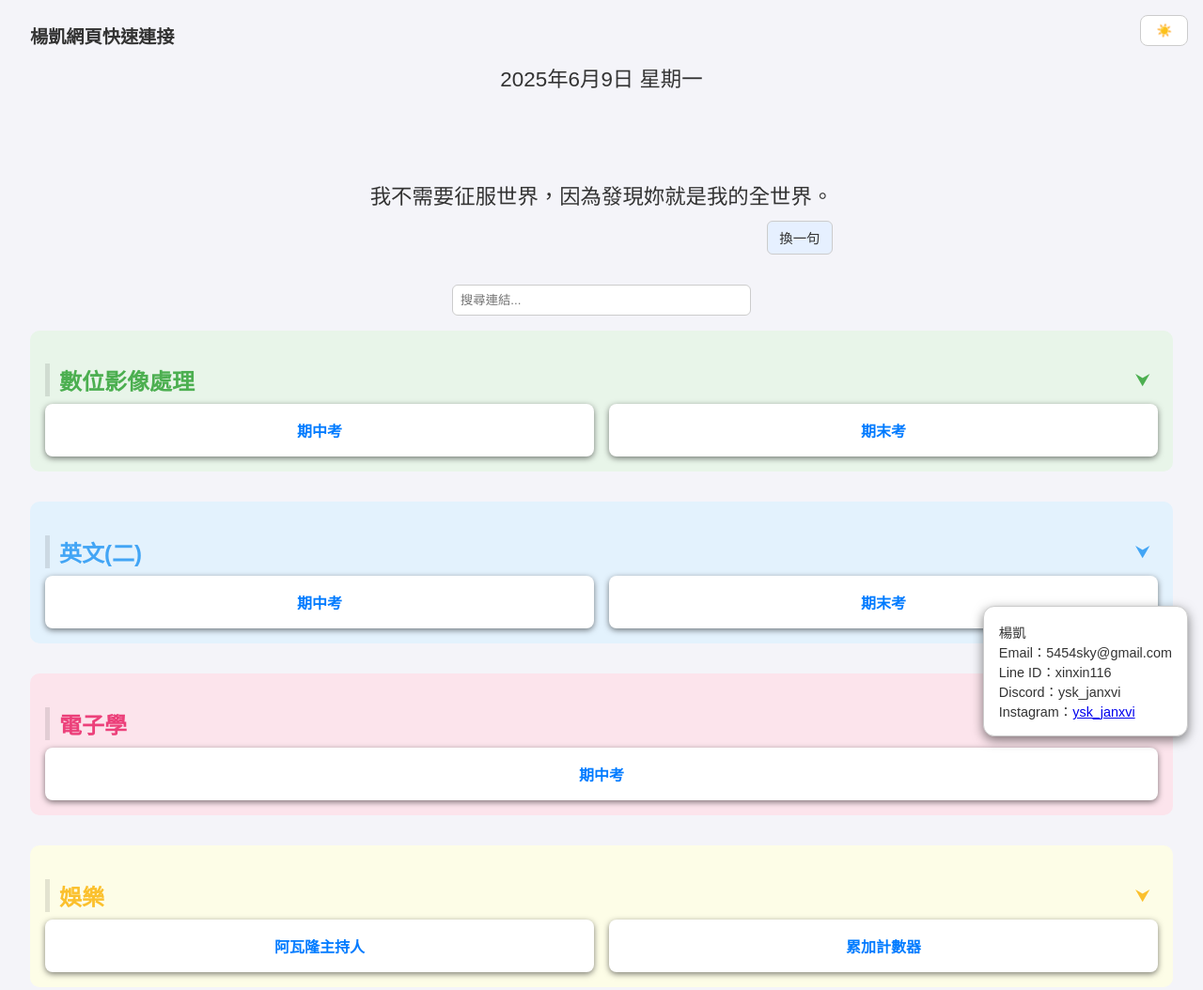
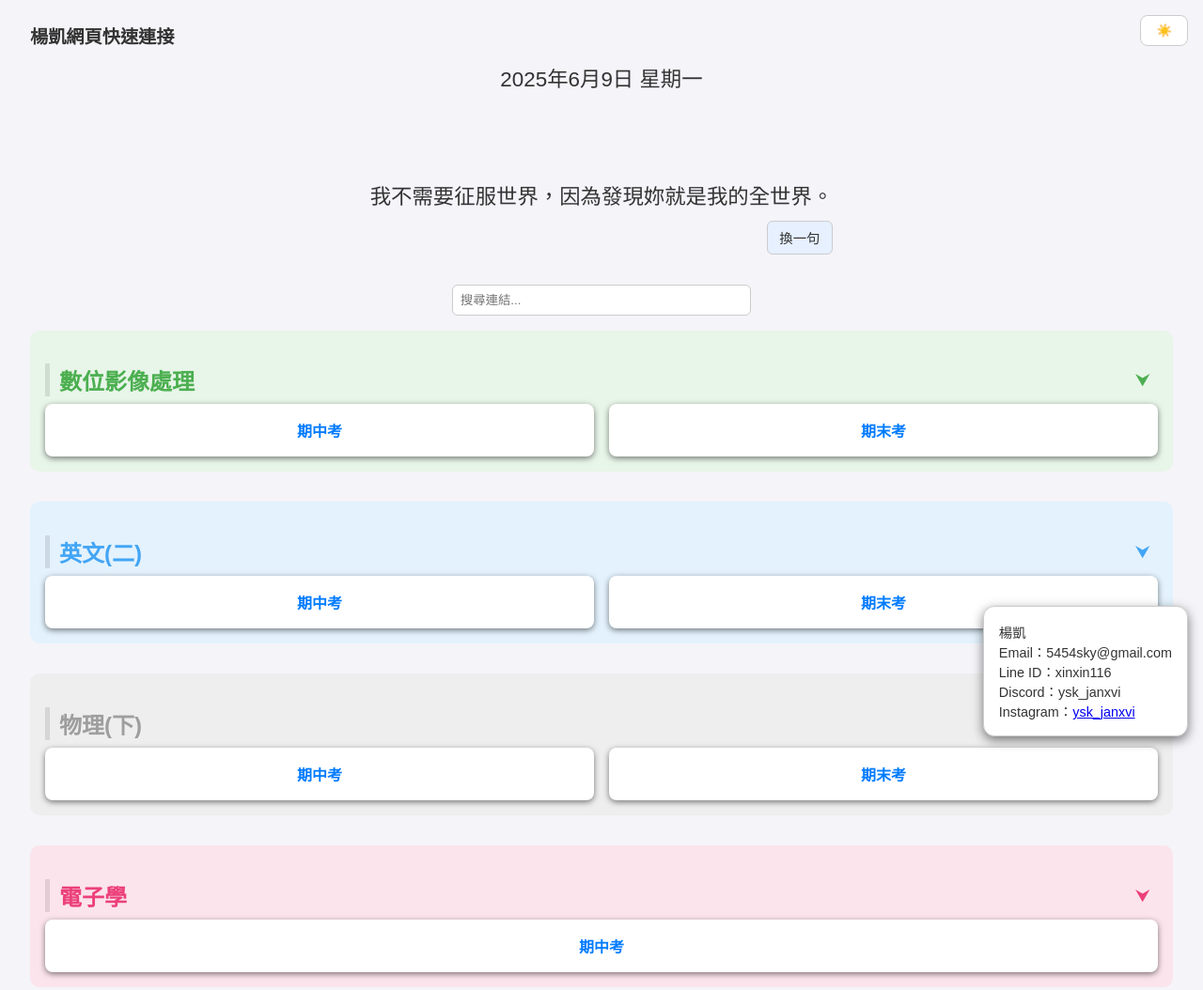
Before and after one commit to Yang-S-K/YK.github.io, a plain HTML site: page index.html in a window 1280 px wide. Shown: the top 1054 px of the page at 94% size. Drawn offline with Linux system fonts and the light colour scheme.

Commit message:
Update index.html

```diff
--- a/index.html
+++ b/index.html
@@ -223,8 +223,8 @@
     "Code":       { dark: "#1e2c2c", light: "#e0f7fa", textColor: "#26c6da" }, // 青
     "電子學":   { dark: "#2c1e2c", light: "#fce4ec", textColor: "#ec407a" }, // 粉紅
     "其他網址":       { dark: "#2c1e1e", light: "#fff3e0", textColor: "#ff7043" }, // 橘
+    "物理(下)":   { dark: "#2c2c2c", light: "#eeeeee", textColor: "#9e9e9e" }, // 灰
 
-    "新聞資訊":   { dark: "#2c2c2c", light: "#eeeeee", textColor: "#9e9e9e" }, // 灰
     "AI工具":     { dark: "#1e1e1e", light: "#f3e5f5", textColor: "#ba68c8" }, // 紫
     "學習資源":   { dark: "#1e2633", light: "#e8f0fe", textColor: "#64b5f6" }, // 藍灰
     "遊戲":       { dark: "#2e1e30", light: "#f3e5f5", textColor: "#ab47bc" }, // 紫紅
@@ -264,6 +264,8 @@
       { name: "期末考", url: "https://yang-s-k.github.io/V2multipleChoiceQuestion.github.io/quiz_home_selector.html", category: "數位影像處理" },
        { name: "期中考", url: "https://yang-s-k.github.io/engPractice.github.io/", category: "英文(二)" },
        { name: "期末考", url: "https://", category: "英文(二)" },
+       { name: "期中考", url: "https://docs.google.com/document/d/1FuJl-o3ejYqhMnlTEt1ciwKmK1j_2S1kzIOF3--BI6Q/edit?usp=sharing", category: "物理(下)" },
+       { name: "期末考", url: "https://docs.google.com/document/d/1gW6HXc-wuEXWkcfrp65i0ToejtmFipUnFictyzb1mrA/edit?usp=sharing", category: "物理(下)" },
        { name: "期中考", url: "https://yang-s-k.github.io/electronicsMultipleChoiceQuestion.github.io/", category: "電子學" },
       { name: "阿瓦隆主持人", url: "https://yang-s-k.github.io/AvalonMaster.github.io/", category: "娛樂" },
       { name: "累加計數器", url: "https://yang-s-k.github.io/counter.github.io/", category: "娛樂" },
```
